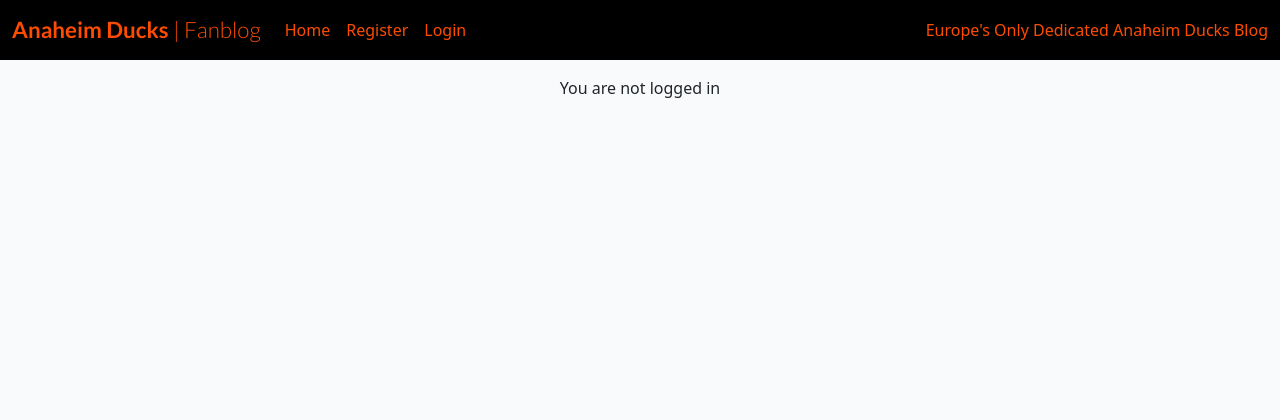
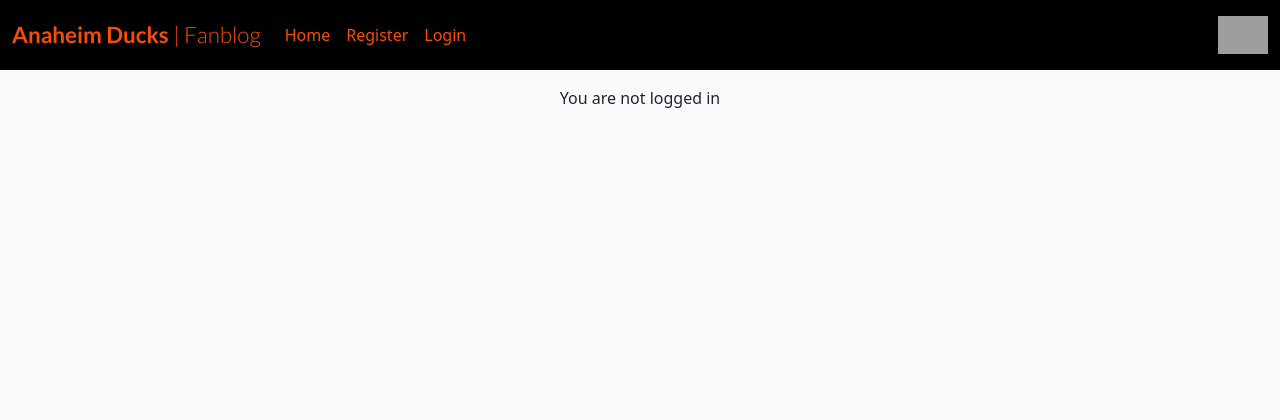
Before and after one commit to paddyhockey1/Anaheim-Ducks-Fanblog, a Django app: page / in a window 1280 px wide. Shown: the top 420 px of the page. Run offline with Django 5.2, Linux system fonts and the light colour scheme; data that the repository does not hold is empty; grey boxes are pictures that could not be loaded.

Commit message:
Add: media screen for responsiveness

```diff
--- a/static/css/style.css
+++ b/static/css/style.css
@@ -38,15 +38,6 @@ body {
 .image-container {
     position: relative;
 }
-
-/* .image-flash {
-    min-width: 30% !;
-    left: -2px;
-    background-color: orange !important;
-    width: 40% !important;
-    text-align: center !important;
-    margin: 10px 30% !important;
-} */
 
 .image-flash {
 min-width: 30%;
@@ -242,4 +233,8 @@ margin: 10px!important;
     float: right;
     display: block;
     }
+
+    #logo {
+        display: none;
+    }
 }
--- a/templates/base.html
+++ b/templates/base.html
@@ -69,7 +69,8 @@
 {% endif %}
                 </ul>
                 <span class="navbar-text text-muted">
-                    Europe's Only Dedicated Anaheim Ducks Blog
+                    <img id="logo" style="width: 50px;" src="https://res.cloudinary.com/dxgqienyx/image/upload/v1726666235/ducks-logo_w4devy.png">
+                    <!-- Europe's Only Dedicated Anaheim Ducks Blog -->
                 </span>
             </div>
         </div>
```
